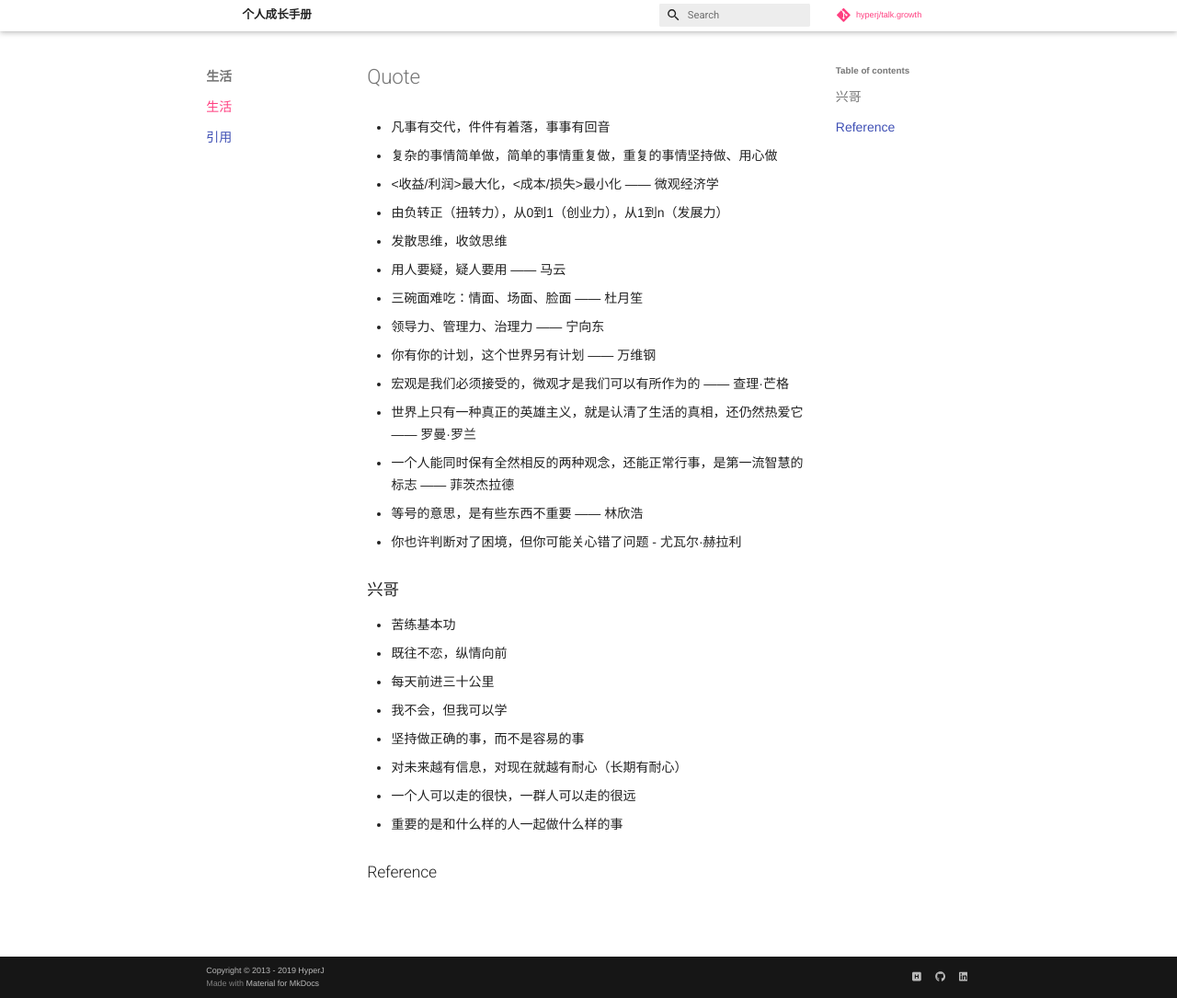
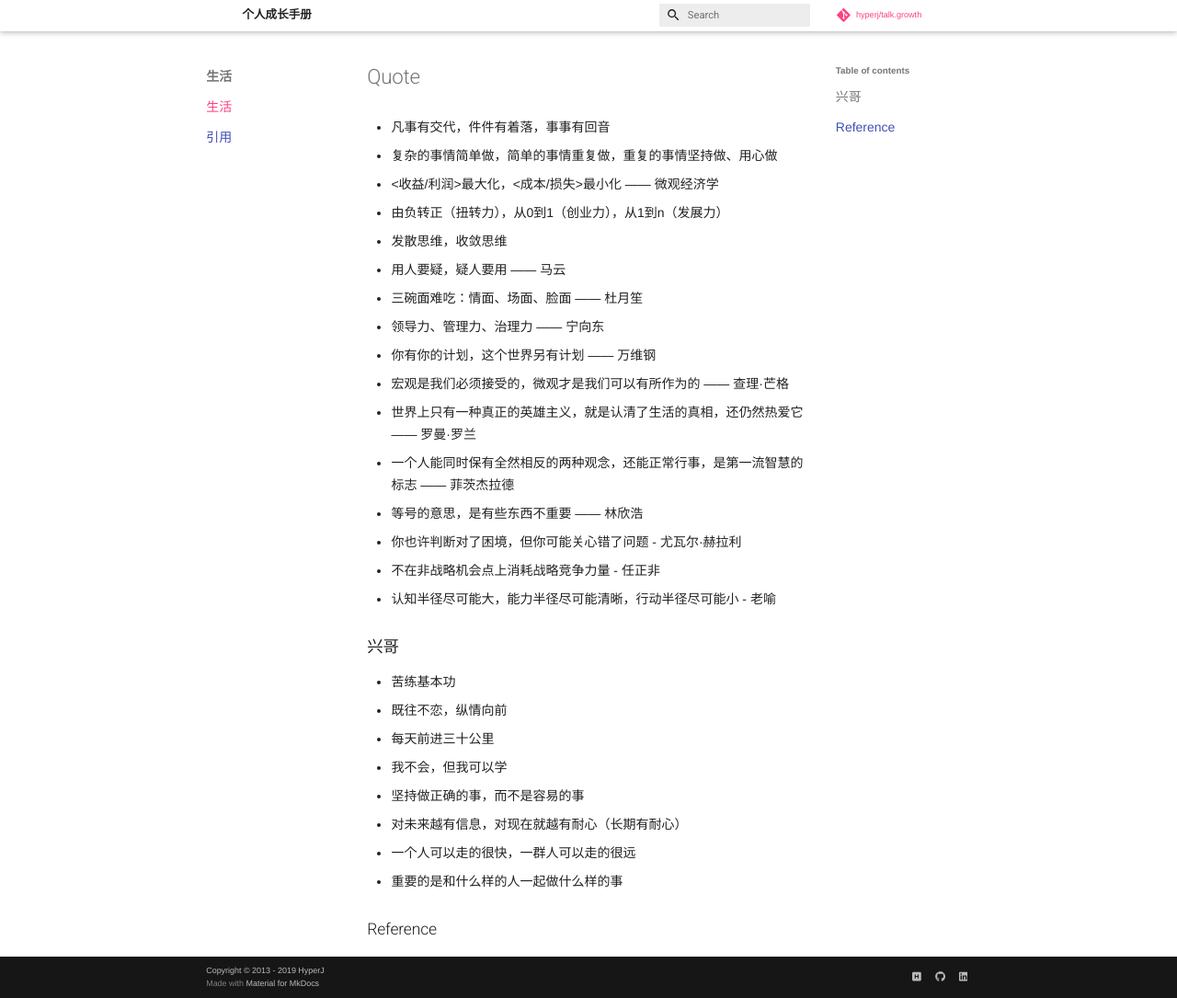
Before and after one commit to hyperj/talk.growth, an MkDocs documentation site: the page built from docs/quote.md, in a window 1280 px wide and 1085 px high. Shown: the whole window at 92% size. Built offline with MkDocs 1.6.1 and Material for MkDocs 9.7.7, drawn with Linux system fonts in a browser that asks for light colours; nearby versions of some CDN libraries; library files that are not in the unit come from our copies; comment, search, counter and statistics services are not loaded.

Commit message:
add quote

```diff
--- a/docs/quote.md
+++ b/docs/quote.md
@@ -14,6 +14,8 @@
 - 一个人能同时保有全然相反的两种观念，还能正常行事，是第一流智慧的标志 —— 菲茨杰拉德
 - 等号的意思，是有些东西不重要 —— 林欣浩
 - 你也许判断对了困境，但你可能关心错了问题 - 尤瓦尔·赫拉利
+- 不在非战略机会点上消耗战略竞争力量 - 任正非
+- 认知半径尽可能大，能力半径尽可能清晰，行动半径尽可能小 - 老喻
 
 ## 兴哥
 
```
